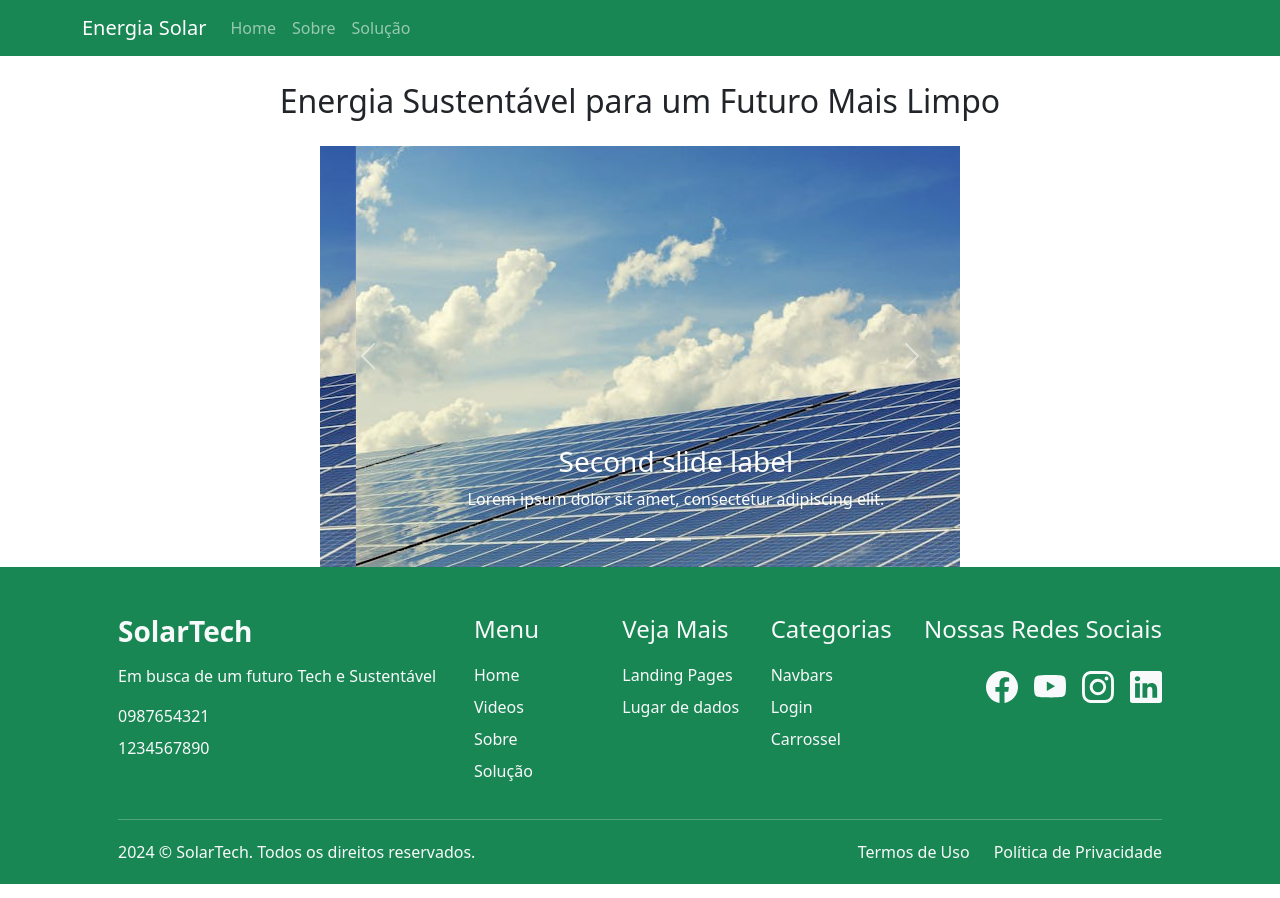
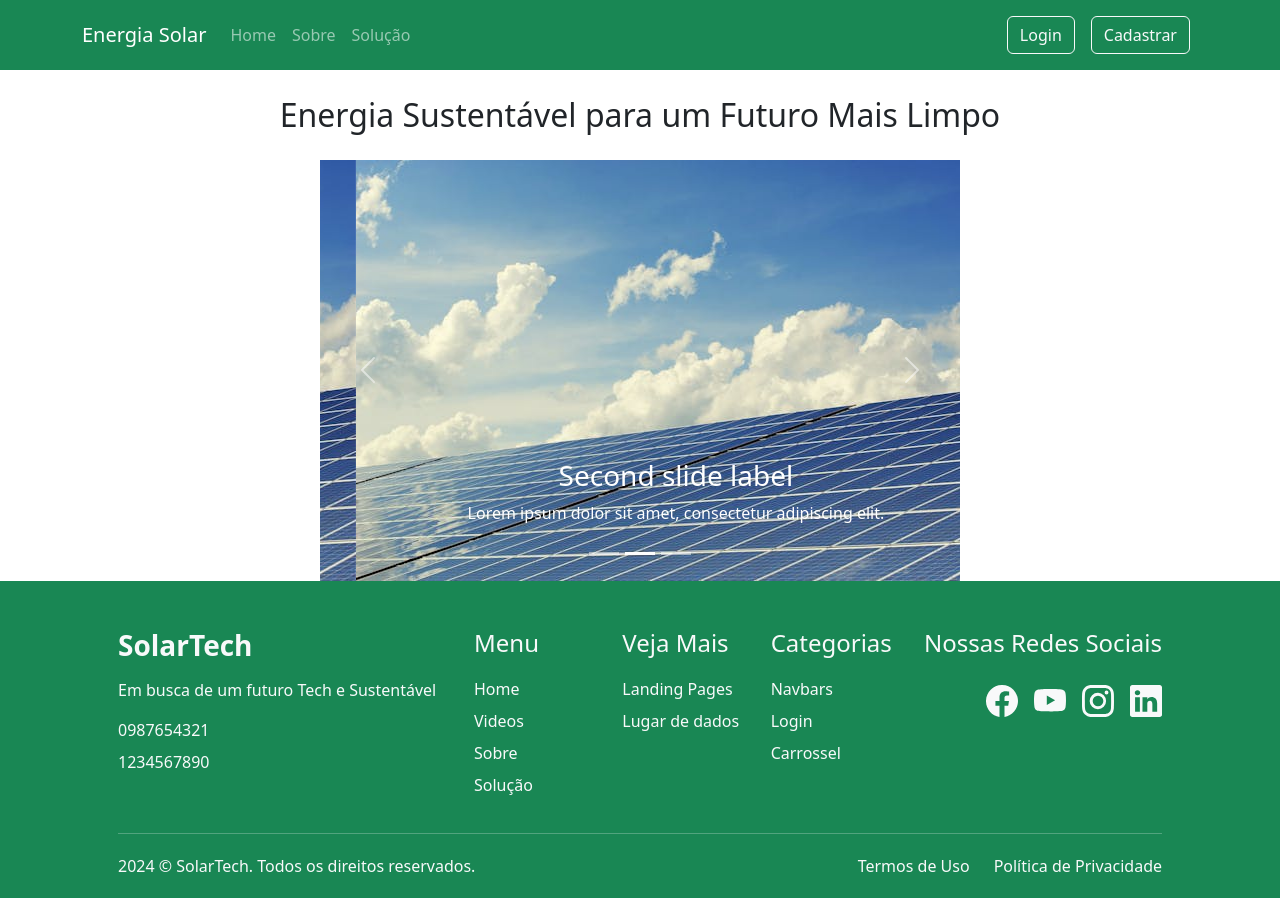
Before and after one commit to Pedro-Josue/Site_GS, a React (Vite) app: page / in a window 1280 px wide. Built offline with nearby package versions, Linux system fonts and the light colour scheme.

Commit message:
adicionando botões de cadastro e login na nav bar

```diff
--- a/src/components/Header.jsx
+++ b/src/components/Header.jsx
@@ -1,7 +1,5 @@
-import Container from 'react-bootstrap/Container';
-import Nav from 'react-bootstrap/Nav';
-import Navbar from 'react-bootstrap/Navbar';
-import NavDropdown from 'react-bootstrap/NavDropdown';
+import { Navbar, Container, Nav, Button } from 'react-bootstrap';
+import { Link } from 'react-router-dom';
 
 const Header = () => {
   return (
@@ -16,6 +14,16 @@ const Header = () => {
               <Nav.Link href="/sobre">Sobre</Nav.Link>
               <Nav.Link href="/solucao">Solução</Nav.Link>
             </Nav>
+
+            {/* Adicionando os botões à direita */}
+            <Nav className="ms-auto">
+              <Nav.Link href="/login">
+                <Button variant="outline-light">Login</Button>
+              </Nav.Link>
+              <Nav.Link href="/cadastrar">
+                <Button variant="outline-light">Cadastrar</Button>
+              </Nav.Link>
+            </Nav>
           </Navbar.Collapse>
         </Container>
       </Navbar>
```
